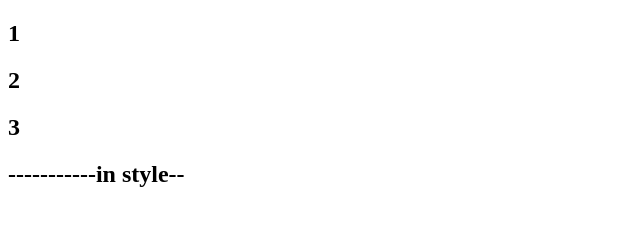
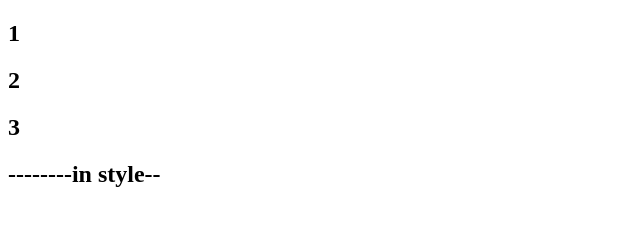
Before and after one commit to ShimkoIvan/test, a plain HTML site: page index.html in a window 1280 px wide. Shown: the full height of the page, 0-640 px from the left. Drawn offline with Linux system fonts and the light colour scheme.

Commit message:
in style

```diff
--- a/index.html
+++ b/index.html
@@ -9,6 +9,6 @@
     <h2>1</h2>
     <h2>2</h2>
     <h2>3</h2>
-    <h2>-----------in style--</h2>
+    <h2>--------in style--</h2>
 </body>
 </html>
```
